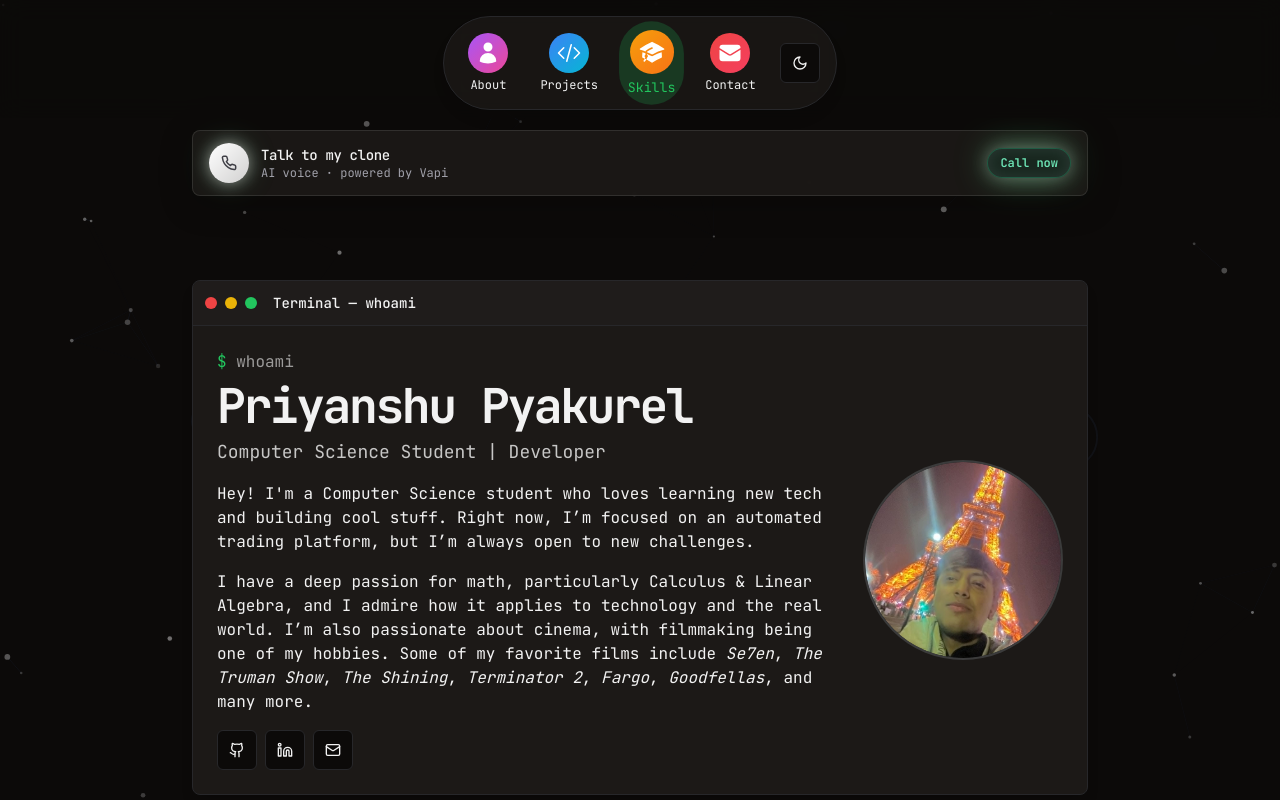
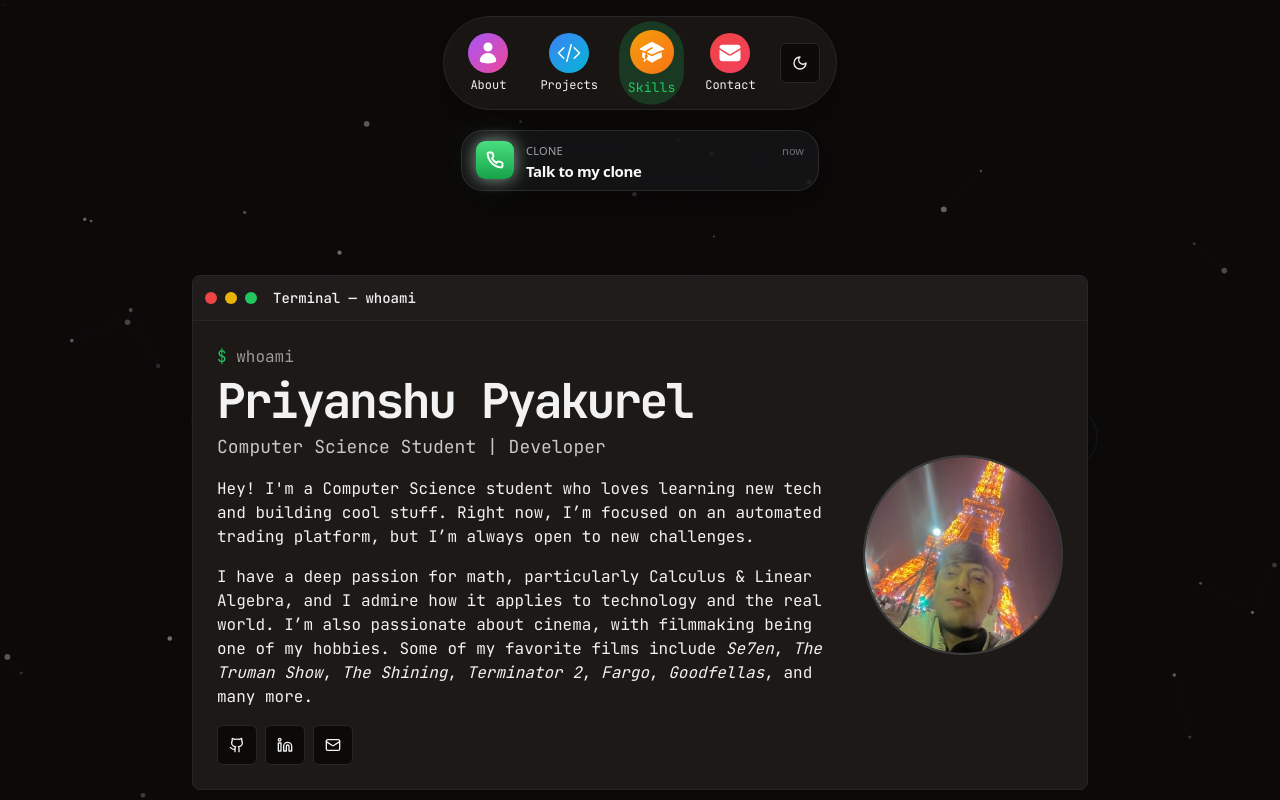
Before and after one commit to priyanshu73/portfolio, a Next.js app: page / in a window 1280 px wide. Shown: the top 800 px of the page. Built offline with nearby package versions, Linux system fonts and the light colour scheme.

Commit message:
Restyle clone call card as a minimal iOS notification banner.
Co-authored-by: Cursor <cursoragent@cursor.com>

```diff
--- a/app/page.tsx
+++ b/app/page.tsx
@@ -328,24 +328,28 @@ export default function Portfolio() {
       </div>
 
       {!isLoading && (
-        <div className="container relative z-40 pt-3 pb-1">
-          <div className="max-w-4xl mx-auto">
-            <a
-              href="tel:+13317074015"
-              className="animate-fade-in flex items-center gap-3 rounded-lg border border-white/10 bg-card/95 backdrop-blur-md px-4 py-3 shadow-[0_8px_32px_rgba(0,0,0,0.25)] transition-all hover:border-white/20 hover:shadow-[0_12px_40px_rgba(0,0,0,0.35)] group"
-            >
-              <div className="animate-phone-icon-glow flex h-10 w-10 shrink-0 items-center justify-center rounded-full bg-gradient-to-br from-white to-zinc-200 ring-1 ring-white/50 dark:from-white dark:to-white/80">
-                <Phone className="h-4 w-4 text-zinc-700" strokeWidth={2.25} />
+        <div className="container relative z-40 flex justify-center px-4 sm:px-6 pt-3 pb-1">
+          <a
+            href="tel:+13317074015"
+            className="animate-fade-in ios-notification group block w-full max-w-[358px] rounded-[22px] border border-black/[0.06] bg-white/72 px-3.5 py-2.5 font-sans shadow-[0_8px_32px_rgba(0,0,0,0.12),0_2px_8px_rgba(0,0,0,0.04)] backdrop-blur-2xl backdrop-saturate-150 transition-all active:scale-[0.98] hover:bg-white/88 dark:border-white/10 dark:bg-zinc-900/70 dark:shadow-[0_8px_36px_rgba(0,0,0,0.5)] dark:hover:bg-zinc-900/82"
+          >
+            <div className="flex items-start gap-3">
+              <div className="animate-phone-icon-glow flex h-[38px] w-[38px] shrink-0 items-center justify-center rounded-[9px] bg-gradient-to-b from-green-400 to-green-600 shadow-sm">
+                <Phone className="h-[18px] w-[18px] text-white" strokeWidth={2.5} />
               </div>
-              <div className="min-w-0 flex-1">
-                <p className="text-sm font-medium tracking-tight">Talk to my clone</p>
-                <p className="text-xs text-muted-foreground">AI voice · powered by Vapi</p>
+              <div className="min-w-0 flex-1 pt-0.5">
+                <div className="mb-0.5 flex items-center justify-between gap-2">
+                  <span className="text-[11px] font-medium uppercase tracking-wide text-zinc-500 dark:text-zinc-400">
+                    Clone
+                  </span>
+                  <span className="text-[11px] text-zinc-400 dark:text-zinc-500">now</span>
+                </div>
+                <p className="text-[15px] font-semibold leading-tight tracking-tight text-zinc-900 dark:text-zinc-50">
+                  Talk to my clone
+                </p>
               </div>
-              <span className="animate-call-glow shrink-0 rounded-full border border-primary/40 bg-primary/15 px-3 py-1.5 text-xs font-semibold text-primary transition-colors group-hover:bg-primary/25 dark:text-emerald-300 dark:border-emerald-400/30 dark:bg-emerald-500/10 dark:group-hover:bg-emerald-500/20">
-                Call now
-              </span>
-            </a>
-          </div>
+            </div>
+          </a>
         </div>
       )}
 
```
